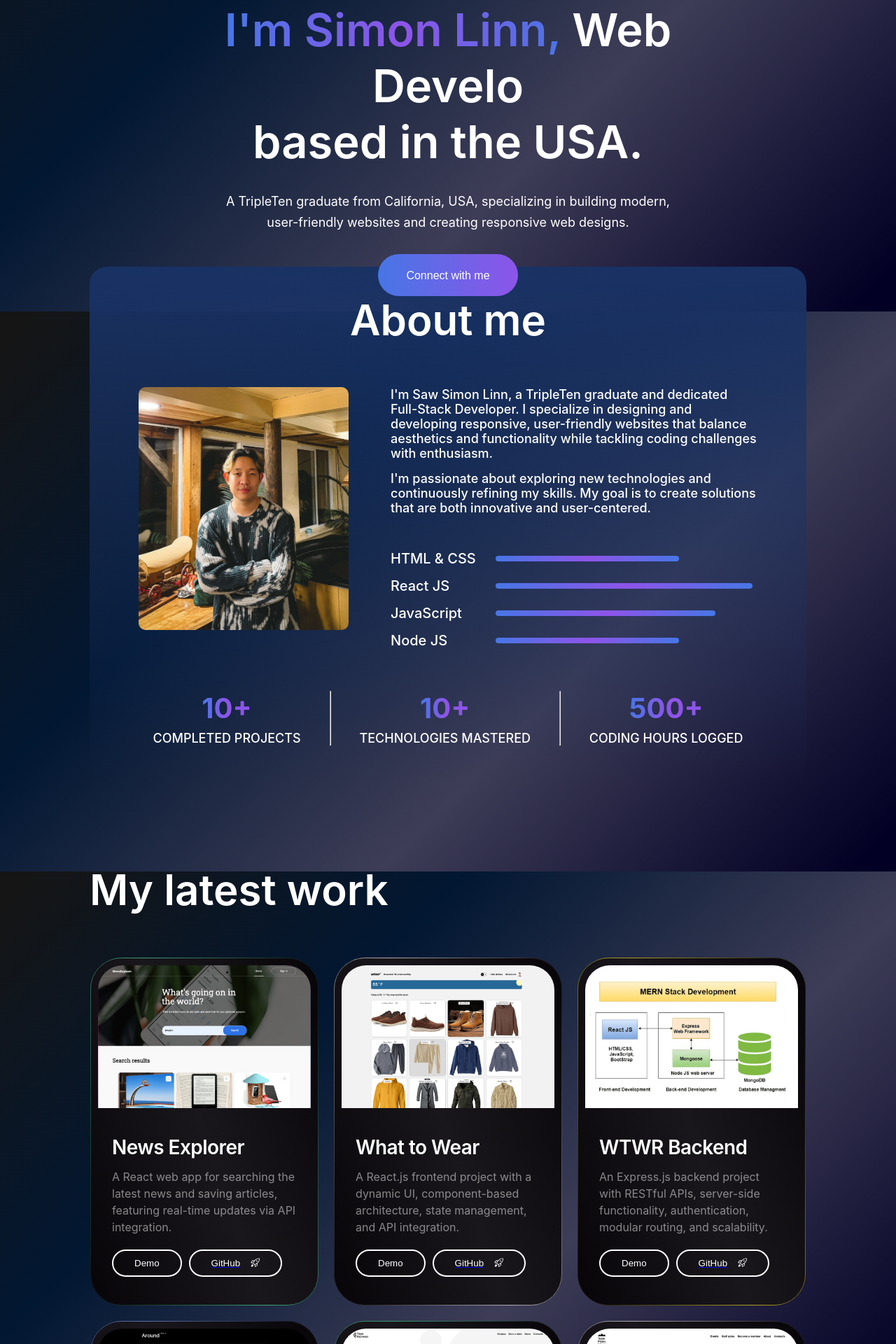
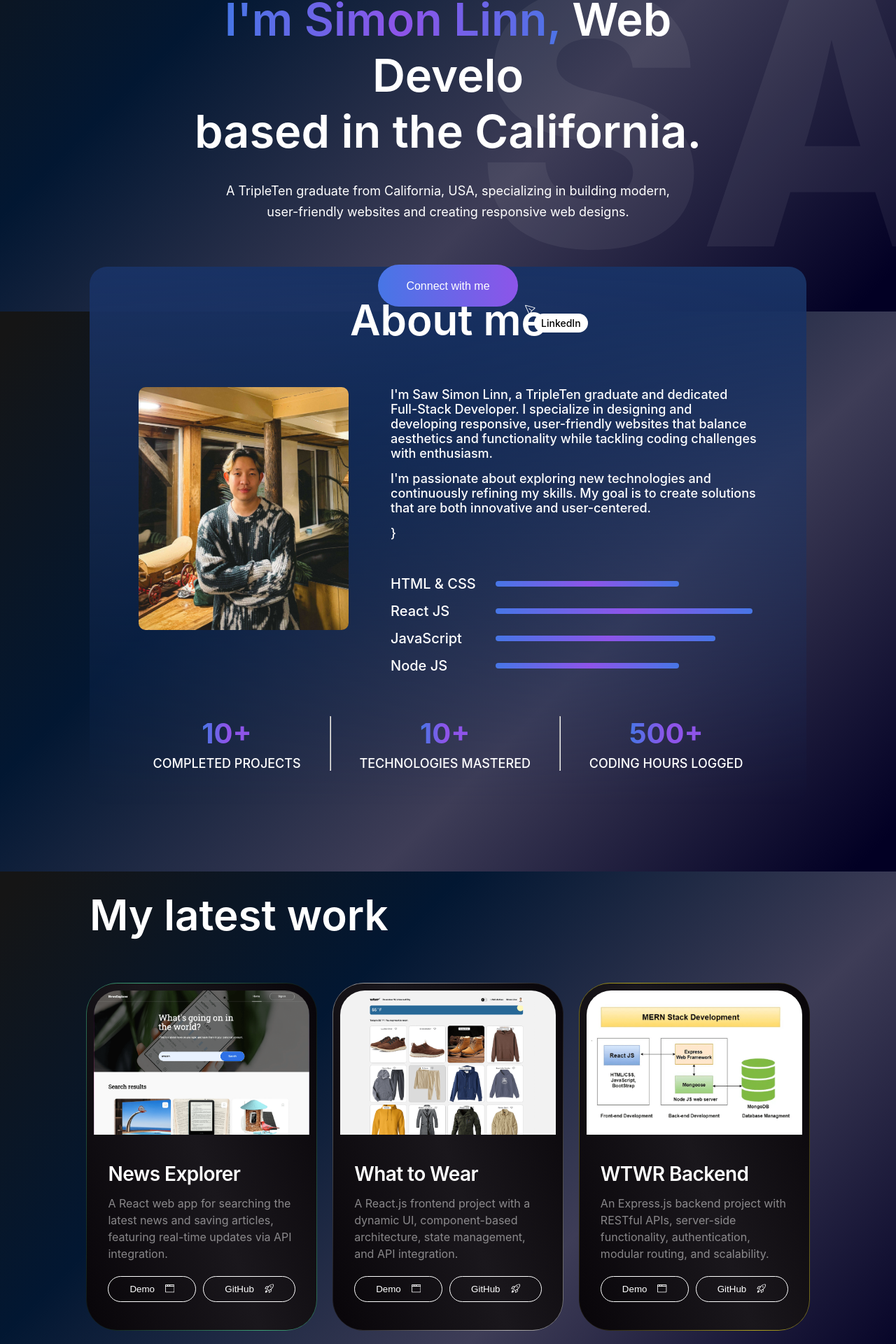
Before and after one commit to SawSimonLinn/react-portfolio, a React (Vite) app: page / in a window 1280 px wide. Shown: the part 355-2275 px from the top of the page at 70% size. Built offline with nearby package versions, Linux system fonts and the light colour scheme.

Commit message:
new update

```diff
--- a/src/Components/About/About.css
+++ b/src/Components/About/About.css
@@ -110,10 +110,11 @@
     color: #d8d8d8;
   }
 }
-@media (max-width: 768px) {
+
+@media (max-width: 991px) {
   .about {
     gap: 50px;
-    margin: 50px 6%;
+    margin: 80px 6%;
     align-items: start;
     background: none;
     padding: 0;
--- a/src/Components/About/About.jsx
+++ b/src/Components/About/About.jsx
@@ -1,10 +1,17 @@
 import React from 'react';
 import './About.css';
 import profile_img from '../../assets/author-image.jpg';
+import { motion } from 'motion/react';
 
 const About = () => {
   return (
-    <div id='about' className='about'>
+    <motion.div
+      initial={{ opacity: 0, scale: 0.5 }}
+      animate={{ opacity: 1, scale: 1 }}
+      transition={{ duration: 1 }}
+      id='about'
+      className='about'
+    >
       <div className='title-box'>
         <h1>About me</h1>
       </div>
@@ -25,6 +32,7 @@ const About = () => {
               refining my skills. My goal is to create solutions that are both
               innovative and user-centered.
             </p>
+            }
           </div>
           <div className='about-skills'>
             <div className='about-skill'>
@@ -71,7 +79,7 @@ const About = () => {
           </p>
         </div>
       </div>
-    </div>
+    </motion.div>
   );
 };
 
--- a/src/Components/Footer/Footer.css
+++ b/src/Components/Footer/Footer.css
@@ -41,12 +41,14 @@
   font-size: 16px;
   padding: 18px 40px;
   border-radius: 50px;
+  border: none;
   background-image: linear-gradient(
     to right,
     #4776e6 0%,
     #8e54e9 51%,
     #4776e6 100%
   );
+  color: #fff;
   cursor: pointer;
   transition: 0.5s;
   background-size: 200% auto;
@@ -64,6 +66,7 @@
 
 .footer-bottom-right {
   display: flex;
+
   gap: 30px;
   margin-bottom: 10px;
 }
@@ -73,6 +76,9 @@
 .footer-bottom-right a {
   color: #fff;
   text-decoration: none;
+  display: flex;
+  align-items: center;
+  gap: 5px;
 }
 .footer-bottom-right a:hover {
   color: #a0a0a0;
@@ -81,6 +87,10 @@
 }
 .footer-subscribe:hover {
   background-position: right center;
+}
+.arrow-up {
+  height: 20px;
+  width: 20px;
 }
 @media (max-width: 768px) {
   .footer {
--- a/src/Components/Footer/Footer.jsx
+++ b/src/Components/Footer/Footer.jsx
@@ -1,10 +1,19 @@
-import React from 'react';
+import React, { useState } from 'react';
 import './Footer.css';
 import footer_logo from '../../assets/logo.png';
 import user_icon from '../../assets/user_icon.svg';
 import { GoArrowUpRight } from 'react-icons/go';
 
 const Footer = () => {
+  const [email, setEmail] = useState('');
+
+  const handleSubscribe = e => {
+    e.preventDefault();
+    console.log('Subscribed with email:', email);
+    // Clear the input field after submission
+    setEmail('');
+  };
+
   return (
     <div className='footer'>
       <div className='footer-top'>
@@ -18,9 +27,17 @@ const Footer = () => {
         <div className='footer-top-right'>
           <div className='footer-email-input'>
             <img src={user_icon} alt='' />
-            <input type='email' placeholder='Enter your email' />
+            <input
+              type='email'
+              placeholder='Enter your email'
+              value={email}
+              onChange={e => setEmail(e.target.value)}
+              required
+            />
           </div>
-          <div className='footer-subscribe'>Subscribe</div>
+          <button type='submit' className='footer-subscribe'>
+            Subscribe
+          </button>
         </div>
       </div>
       <hr />
@@ -30,19 +47,16 @@ const Footer = () => {
         </p>
         <div className='footer-bottom-right'>
           <a href='https://www.instagram.com/sawsimonlinn' target='_blank'>
-            <p>
-              Instagram <GoArrowUpRight />
-            </p>
+            <p>Instagram</p>
+            <GoArrowUpRight className='arrow-up' />
           </a>
           <a href='https://github.com/SawSimonLinn' target='_blank'>
-            <p>
-              GitHub <GoArrowUpRight />
-            </p>
+            <p>GitHub</p>
+            <GoArrowUpRight className='arrow-up' />
           </a>
           <a href='https://www.linkedin.com/in/sawsimonlinn/' target='_blank'>
-            <p>
-              LinkedIn <GoArrowUpRight />
-            </p>
+            <p>LinkedIn</p>
+            <GoArrowUpRight className='arrow-up' />
           </a>
         </div>
       </div>
--- a/src/Components/Hero/Hero.css
+++ b/src/Components/Hero/Hero.css
@@ -5,6 +5,48 @@
   justify-content: center;
   flex-direction: column;
   gap: 30px;
+  position: relative;
+}
+
+.toHome {
+  z-index: 100;
+  opacity: 0;
+  position: fixed;
+  bottom: 50px;
+  right: 50px;
+  background: #fff;
+  border-radius: 50%;
+  border: none;
+  color: #000;
+  animation: rotate360 5s linear infinite;
+
+  display: flex;
+  justify-content: center;
+  align-items: center;
+  width: 50px;
+  height: 50px;
+  transition: all 0.5s ease-in-out;
+
+  @media screen and (max-width: 768px) {
+    bottom: 20px;
+    right: 20px;
+    width: 40px;
+    height: 40px;
+  }
+}
+.toHome.show {
+  opacity: 1;
+}
+.toHome:hover {
+  scale: 1.1;
+}
+@keyframes rotate360 {
+  from {
+    transform: rotate(0deg);
+  }
+  to {
+    transform: rotate(360deg);
+  }
 }
 
 .anchor-link button {
@@ -68,6 +110,7 @@
   align-items: center;
   gap: 25px;
   font-weight: 500;
+  position: relative;
   margin-bottom: 50px;
 }
 
@@ -103,8 +146,67 @@
   border-color: #8e54e9;
 }
 
+.hero-text-fly {
+  position: absolute;
+  top: 70px;
+  right: -100px;
+}
+.hero-linkedin {
+  position: relative;
+}
+.hero-linkedin-arrow {
+  position: absolute;
+  top: -15px;
+  left: -15px;
+  font-size: 15px;
+  color: #fff;
+  rotate: 220deg;
+}
+.hero-linkedin-text {
+  font-size: 14px;
+  font-weight: 500;
+  /* border: 2px solid #8e54e9; */
+  padding: 5px 10px;
+  border-radius: 20px;
+  width: 100%;
+  cursor: pointer;
+  color: #000;
+  background: rgb(255, 255, 255);
+}
+
+.hero-background-animation {
+  position: absolute;
+  top: 40%;
+  left: 0;
+  z-index: -1;
+
+  white-space: nowrap;
+  overflow: hidden;
+  width: 100%;
+  height: 100%;
+
+  border-radius: 25px;
+  padding: 150px 0;
+}
+.hero-background-animation h1 {
+  display: inline-block;
+  font-size: 500px;
+  font-weight: 800;
+  color: #ffffff10;
+  animation: loopText 70s linear infinite;
+}
+@keyframes loopText {
+  0% {
+    transform: translateX(100%);
+  }
+  100% {
+    transform: translateX(-100%);
+  }
+}
+
 @media (max-width: 768px) {
   .hero {
+    height: 80vh;
     gap: 20px;
     margin: 50px 6%;
   }
--- a/src/Components/Hero/Hero.jsx
+++ b/src/Components/Hero/Hero.jsx
@@ -1,7 +1,10 @@
-import React, { useState, useEffect } from 'react';
+import React, { useState, useEffect, useRef } from 'react';
 import './Hero.css';
 import profile_img from '../../assets/profile_img.jpg';
 import { motion } from 'motion/react';
+import AnchorLink from 'react-anchor-link-smooth-scroll';
+import { GoArrowUp } from 'react-icons/go';
+import { GoPaperAirplane } from 'react-icons/go';
 
 const Hero = () => {
   const [loopNum, setLoopNum] = useState(0);
@@ -11,16 +14,16 @@ const Hero = () => {
   const [delta, setDelta] = useState(300 - Math.random() * 100);
   const period = 2000;
   const toRotate = ['Web Developer', 'React Developer', 'Frontend Developer'];
+  const [showToHome, setShowToHome] = useState(false);
+  const heroRef = useRef(null);
 
   useEffect(() => {
     let ticker = setInterval(() => {
       tick();
     }, delta);
 
-    return () => {
-      clearInterval(ticker);
-    };
-  }, [text]);
+    return () => clearInterval(ticker);
+  }, [text, delta]);
 
   const tick = () => {
     let i = loopNum % toRotate.length;
@@ -49,10 +52,39 @@ const Hero = () => {
     }
   };
 
+  useEffect(() => {
+    const observer = new IntersectionObserver(
+      ([entry]) => {
+        setShowToHome(!entry.isIntersecting);
+      },
+      { threshold: 0.1 }
+    );
+
+    if (heroRef.current) {
+      observer.observe(heroRef.current);
+    }
+
+    return () => {
+      if (heroRef.current) {
+        observer.unobserve(heroRef.current);
+      }
+    };
+  }, []);
+
   return (
-    <div id='home' className='hero'>
+    <div id='home' className='hero' ref={heroRef}>
+      <AnchorLink
+        className={`toHome ${showToHome ? 'show' : ''}`}
+        href='#home'
+        offset={100}
+      >
+        <p>
+          <GoArrowUp className='up-btn' />
+        </p>
+      </AnchorLink>
       <motion.div
         initial={{ opacity: 0, scale: 0.5 }}
+        whileHover={{ scale: 1.1 }}
         animate={{ opacity: 1, scale: 1 }}
         transition={{ duration: 1 }}
       >
@@ -64,12 +96,13 @@ const Hero = () => {
       </motion.div>
       <h1>
         <span>I'm Simon Linn, </span>
-        {text} <br></br>based in the USA.
+        {text} <br></br>based in the California.
       </h1>
       <p>
         A TripleTen graduate from California, USA, specializing in building
         modern, user-friendly websites and creating responsive web designs.
       </p>
+      <div className=''></div>
       <div className='hero-action'>
         <div className='hero-connect'>
           <a
@@ -81,6 +114,15 @@ const Hero = () => {
             <button>Connect with me</button>
           </a>
         </div>
+        <div className='hero-text-fly'>
+          <div className='hero-linkedin'>
+            <GoPaperAirplane className='hero-linkedin-arrow' />
+            <h6 className='hero-linkedin-text'>LinkedIn</h6>
+          </div>
+        </div>
+      </div>
+      <div className='hero-background-animation'>
+        <h1>SAW SIMON LINN </h1>
       </div>
     </div>
   );
--- a/src/Components/MyProject/MyProject.css
+++ b/src/Components/MyProject/MyProject.css
@@ -27,8 +27,11 @@ body {
   gap: 20px;
   display: grid;
   grid-template-columns: repeat(3, 1fr);
-  @media screen and (max-width: 991px) {
-    grid-template-columns: 1fr;
+  @media screen and (max-width: 1024px) {
+    grid-template-columns: repeat(2, 1fr);
+  }
+  @media screen and (max-width: 768px) {
+    grid-template-columns: repeat(1, 1fr);
   }
 }
 
@@ -74,7 +77,8 @@ body {
   padding: 0 20px;
 }
 
-.work-btn-github {
+.work-btn-github,
+.demo-btn {
   display: flex;
   gap: 15px;
 }
@@ -93,7 +97,7 @@ body {
   button {
     background: transparent;
     color: #fff;
-    border: 2px solid #fff;
+    border: 1px solid #fff;
     border-radius: 35px;
     padding: 10px 30px;
     cursor: pointer;
@@ -103,6 +107,10 @@ body {
     background: #fff;
     color: #000;
   }
+}
+
+.card-btn a {
+  text-decoration: none;
 }
 
 .bg-green-box,
--- a/src/Components/MyProject/MyProject.jsx
+++ b/src/Components/MyProject/MyProject.jsx
@@ -2,6 +2,8 @@ import React from 'react';
 import './MyProject.css';
 import mywork_data from '../../assets/mywork_data';
 import { GoRocket } from 'react-icons/go';
+import { GoBrowser } from 'react-icons/go';
+import { motion } from 'motion/react';
 
 const MyProject = () => {
   const classNames = [
@@ -13,7 +15,7 @@ const MyProject = () => {
     'bg-white-box',
   ];
   return (
-    <div class='container'>
+    <div className='container'>
       <div className='title-box'>
         <h1>My latest work</h1>
       </div>
@@ -21,9 +23,14 @@ const MyProject = () => {
         {mywork_data.map((work, index) => {
           const cardClassName = classNames[index % classNames.length];
           return (
-            <div class='gradient-cards' key={index}>
-              <div class='card'>
-                <div class={`container-card ${cardClassName}`}>
+            <div className='gradient-cards' key={index}>
+              <motion.div
+                initial={{ opacity: 0, scale: 0.5 }}
+                animate={{ opacity: 1, scale: 1 }}
+                transition={{ duration: 1 }}
+                className='card'
+              >
+                <div className={`container-card ${cardClassName}`}>
                   <img
                     className='card-image'
                     src={work.w_img}
@@ -31,12 +38,12 @@ const MyProject = () => {
                   />
                   <div className='text-box'>
                     {' '}
-                    <h2 class='card-title'>{work.w_name}</h2>
-                    <p class='card-description'>{work.w_description}</p>
+                    <h2 className='card-title'>{work.w_name}</h2>
+                    <p className='card-description'>{work.w_description}</p>
                     <div className='card-btn'>
                       <a href={work.w_url} target='_blank'>
                         <button className={`demo-btn ${cardClassName}`}>
-                          Demo
+                          Demo <GoBrowser />
                         </button>
                       </a>
                       <a href={work.w_github} target='_blank'>
@@ -47,7 +54,7 @@ const MyProject = () => {
                     </div>
                   </div>
                 </div>
-              </div>
+              </motion.div>
             </div>
           );
         })}
--- a/src/Components/Tape/Tape.css
+++ b/src/Components/Tape/Tape.css
@@ -29,7 +29,6 @@
 
 .tape-container {
   display: flex;
-  /* flex: none; */
   gap: 30px;
 }
 
--- a/src/Components/Technologies/Technologies.css
+++ b/src/Components/Technologies/Technologies.css
@@ -10,6 +10,9 @@
   font-size: 60px;
   font-weight: 600;
   margin: 0 0 30px;
+  @media (max-width: 768px) {
+    font-size: 40px;
+  }
 }
 
 .tech-icons {
```
Also changed, not shown: src/assets/state-underline.png (added), src/assets/tripleten-arrow.png (added).
